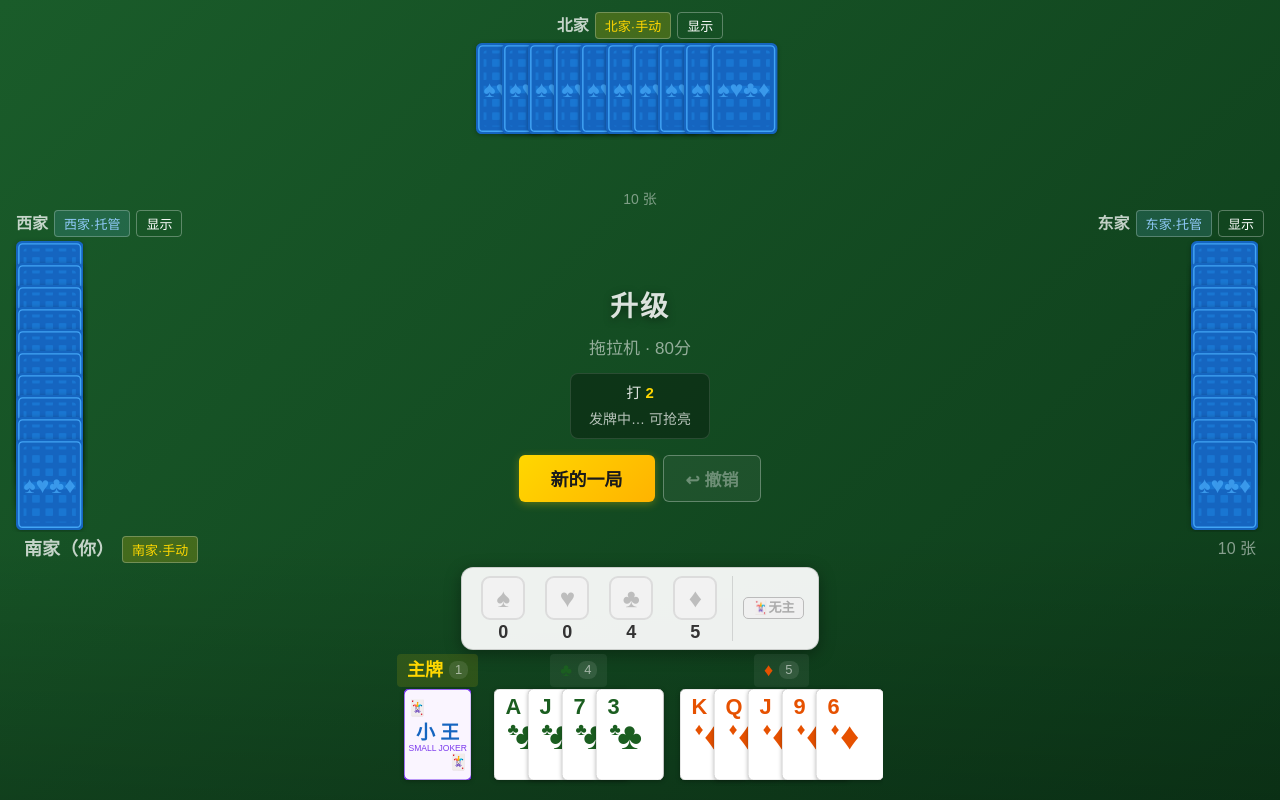
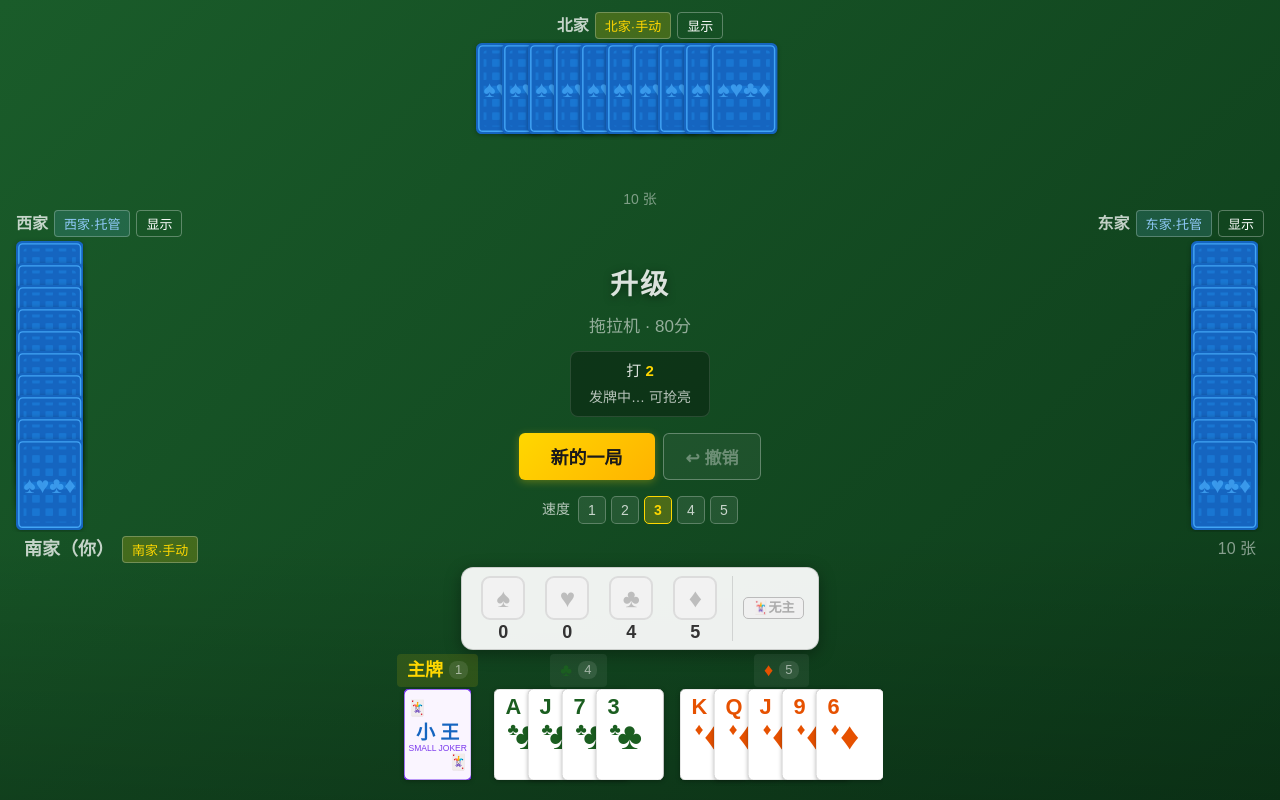
Before and after one commit to HiddenTesla/shengji, a React (Vite) app: page / in a window 1280 px wide. Built offline with nearby package versions, Linux system fonts and the light colour scheme.

Commit message:
游戏速度选项

```diff
--- a/src/App.tsx
+++ b/src/App.tsx
@@ -66,11 +66,13 @@ const BID_WINDOW_SECONDS = 8
 
 /** 底牌张数（= 庄家埋底张数） */
 const BOTTOM_COUNT = 8
+const SPEED_MULTIPLIERS = [2, 1.5, 1, 0.75, 0.5] as const
 
 function App() {
   // ---- 游戏状态 ----
   const [hands, setHands] = useState<Hands | null>(null)
   const [selectedIndices, setSelectedIndices] = useState<Set<number>>(new Set())
+  const [gameSpeed, setGameSpeed] = useState(3)
   const [playerModes, setPlayerModes] = useState<Record<PlayerPosition, PlayerMode>>({
     E: PlayerMode.Auto,
     S: PlayerMode.Manual,
@@ -114,6 +116,8 @@ function App() {
   const [history, setHistory] = useState<UndoSnapshot[]>([])
 
   const levelRank = Rank.Two
+  const gameDelay = (baseMs: number) =>
+    Math.round(baseMs * SPEED_MULTIPLIERS[gameSpeed - 1])
 
   // 用 ref 持有最新 bidState，避免闭包陷阱
   const bidStateRef = useRef(bidState)
@@ -184,7 +188,7 @@ function App() {
         N: full.N.slice(0, next),
       })
       setRevealed(next)
-    }, 500)
+    }, gameDelay(500))
     return () => clearTimeout(timer)
     // eslint-disable-next-line react-hooks/exhaustive-deps
   }, [phase, revealed])
@@ -307,7 +311,7 @@ function App() {
     const stopAt = dec >= 0 ? dec + 1 : bottom.length
 
     if (flipCount < stopAt) {
-      const t = setTimeout(() => setFlipCount(c => c + 1), 650)
+      const t = setTimeout(() => setFlipCount(c => c + 1), gameDelay(650))
       return () => clearTimeout(t)
     }
 
@@ -319,7 +323,7 @@ function App() {
       setBottomTrump(true)
       setFlipping(false)
       startBurying(ALL_POSITIONS[0])
-    }, 3000)
+    }, gameDelay(3000))
     return () => clearTimeout(t)
     // eslint-disable-next-line react-hooks/exhaustive-deps
   }, [flipping, flipCount])
@@ -358,7 +362,7 @@ function App() {
       if (!hand) return
       const buried = aiChooseBury(hand, BOTTOM_COUNT, trumpSuitRef.current, levelRank)
       applyBury(banker, buried)
-    }, 900)
+    }, gameDelay(900))
     return () => clearTimeout(t)
     // eslint-disable-next-line react-hooks/exhaustive-deps
   }, [phase, banker])
@@ -393,7 +397,7 @@ function App() {
       const res = applyPlay(hs, cur, cur.turn, cards, trumpSuitRef.current, levelRank)
       setHands(res.hands)
       setPlayState(res.state)
-    }, 800)
+    }, gameDelay(800))
     return () => clearTimeout(t)
     // eslint-disable-next-line react-hooks/exhaustive-deps
   }, [phase, playState, playerModes])
@@ -411,7 +415,7 @@ function App() {
       setHands(res.hands)
       setPlayState(res.state)
       if (res.roundOver) setPhase(GamePhase.RoundEnd)
-    }, 1100)
+    }, gameDelay(1100))
     return () => clearTimeout(t)
     // eslint-disable-next-line react-hooks/exhaustive-deps
   }, [phase, playState])
@@ -802,6 +806,44 @@ function App() {
             </button>
           </div>
 
+          <div style={{
+            display: 'flex',
+            alignItems: 'center',
+            justifyContent: 'center',
+            gap: 5,
+            marginTop: 8,
+            color: 'rgba(255,255,255,0.7)',
+            fontSize: 14,
+          }}>
+            <span style={{ marginRight: 3 }}>速度</span>
+            {SPEED_MULTIPLIERS.map((_, index) => {
+              const level = index + 1
+              const active = gameSpeed === level
+              return (
+                <button
+                  key={level}
+                  onClick={() => setGameSpeed(level)}
+                  aria-pressed={active}
+                  title={`速度 ${level}${level === 3 ? '（当前默认）' : ''}`}
+                  style={{
+                    width: 28,
+                    height: 28,
+                    padding: 0,
+                    fontSize: 14,
+                    fontWeight: active ? 700 : 500,
+                    cursor: 'pointer',
+                    border: `1px solid ${active ? '#ffd700' : 'rgba(255,255,255,0.25)'}`,
+                    borderRadius: 5,
+                    background: active ? 'rgba(255,215,0,0.24)' : 'rgba(255,255,255,0.08)',
+                    color: active ? '#ffd700' : 'rgba(255,255,255,0.75)',
+                  }}
+                >
+                  {level}
+                </button>
+              )
+            })}
+          </div>
+
         </div>
 
         {/* 东家 */}
```
